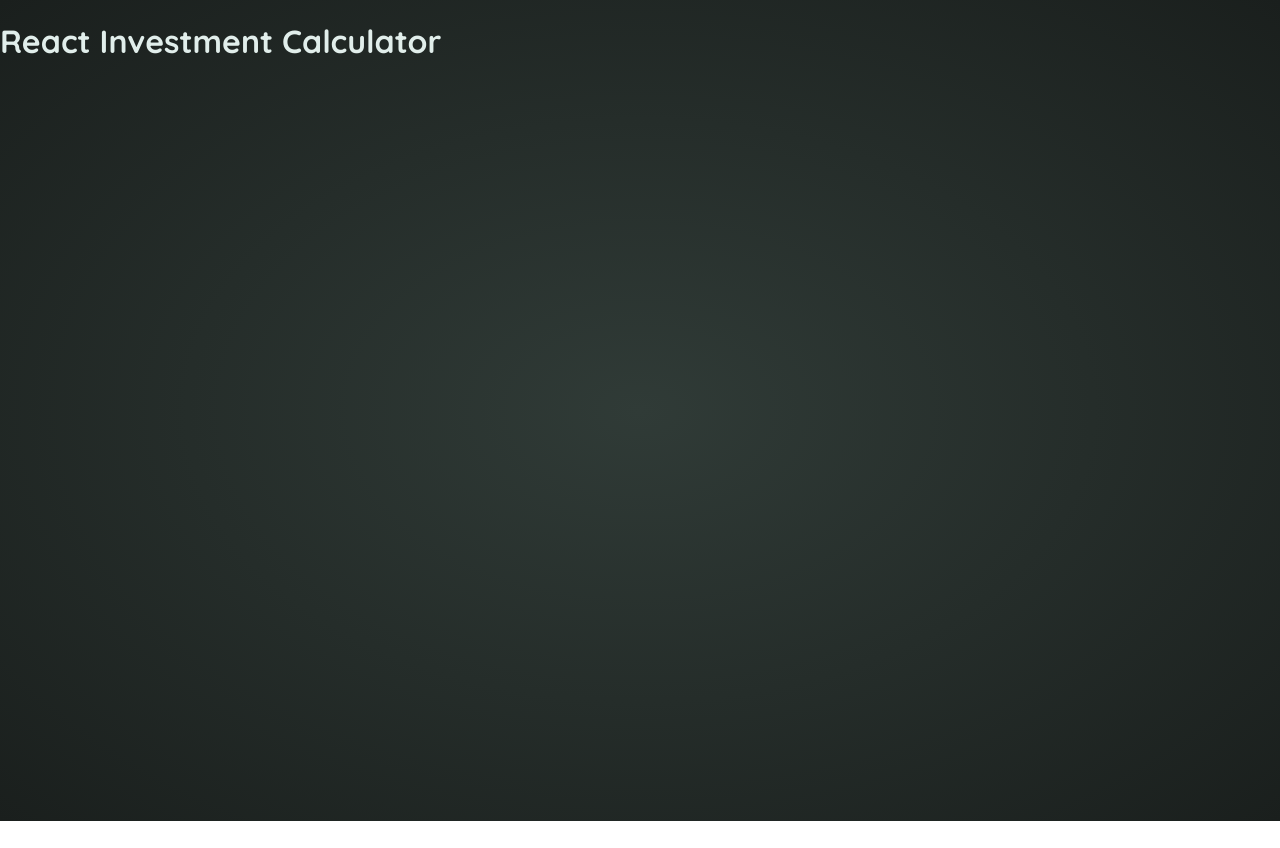
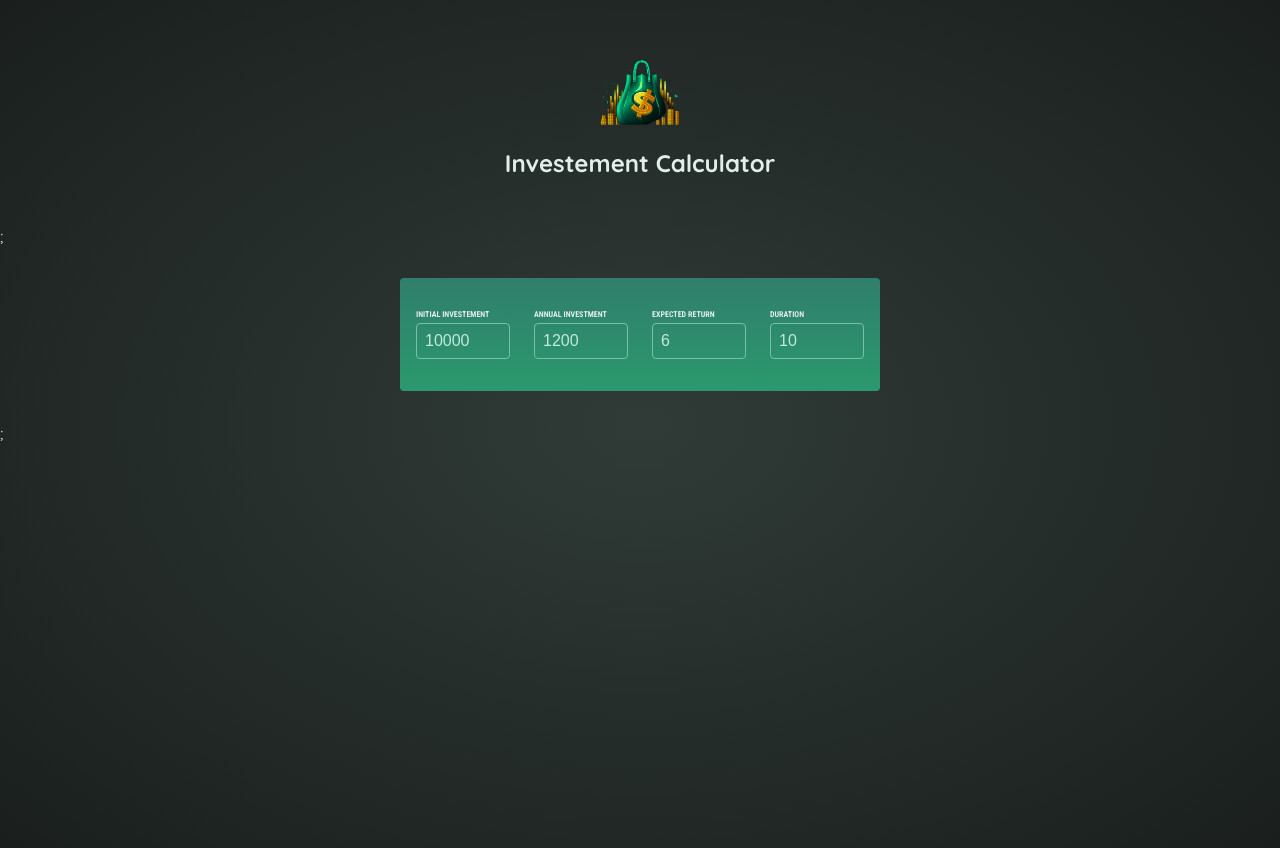
Before and after one commit to ccpretorius/react_investment_caculator, a React (Vite) app: page / in a window 1280 px wide. Before the commit the page ends 821 px from the top, so only its background shows below. Built offline with nearby package versions, Linux system fonts and the light colour scheme.

Commit message:
Two-Way_Binding multiple <input/> lines into one object

```diff
--- a/src/App.jsx
+++ b/src/App.jsx
@@ -1,7 +1,13 @@
+import Header from "./components/Header.jsx";
+import UserInput from "./components/UserInput.jsx";
+
 function App() {
   return (
-    <h1>React Investment Calculator</h1>
-  )
+    <>
+      <Header />;
+      <UserInput />;
+    </>
+  );
 }
 
-export default App
+export default App;
--- /dev/null
+++ b/src/components/Header.jsx
@@ -0,0 +1,10 @@
+import logo from "../assets/investment-calculator-logo.png";
+
+export default function Header() {
+  return (
+    <header id="header">
+      <img src={logo} alt="Logo with money bag" />
+      <h1>Investement Calculator</h1>
+    </header>
+  );
+}
--- /dev/null
+++ b/src/components/UserInput.jsx
@@ -0,0 +1,42 @@
+import { useState } from "react";
+
+export default function () {
+  const [userInput, setUserInput] = useState({
+    initialInvestment: 10000,
+    annualInvestment: 1200,
+    expectedReturn: 6,
+    duration: 10,
+  });
+
+  function handleChange(inputIdentifier, newValue) {
+    setUserInput((prevUserInput) => {
+      return {
+        ...prevUserInput,
+        [inputIdentifier]: newValue,
+      };
+    });
+  }
+
+  return (
+    <section id="user-input">
+      <div className="input-group">
+        <p>
+          <label>Initial Investement</label>
+          <input type="number" required value={userInput.initialInvestment} onChange={(event) => handleChange("initialInvestment", event.target.value)} />
+        </p>
+        <p>
+          <label>Annual Investment</label>
+          <input type="number" required value={userInput.annualInvestment} onChange={(event) => handleChange("anualInvestment", event.target.value)} />
+        </p>
+        <p>
+          <label>Expected Return</label>
+          <input type="number" required value={userInput.expectedReturn} onChange={(event) => handleChange("expectedReturn", event.target.value)} />
+        </p>
+        <p>
+          <label>Duration</label>
+          <input type="number" required value={userInput.duration} onChange={(event) => handleChange("duration", event.target.value)} />
+        </p>
+      </div>
+    </section>
+  );
+}
```
Also changed, not shown: 1 other file (tests, documents, lock files or other folders).
